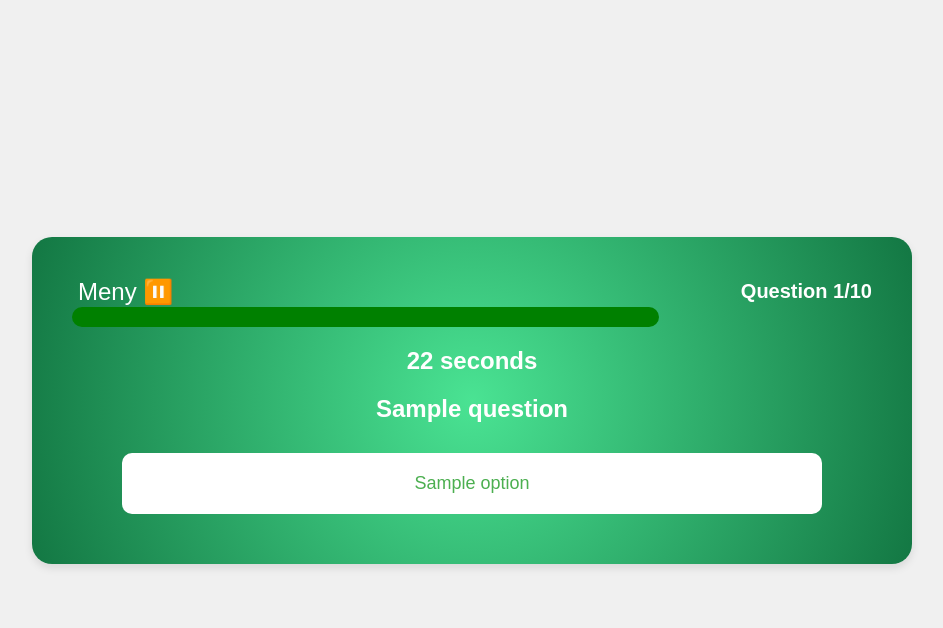
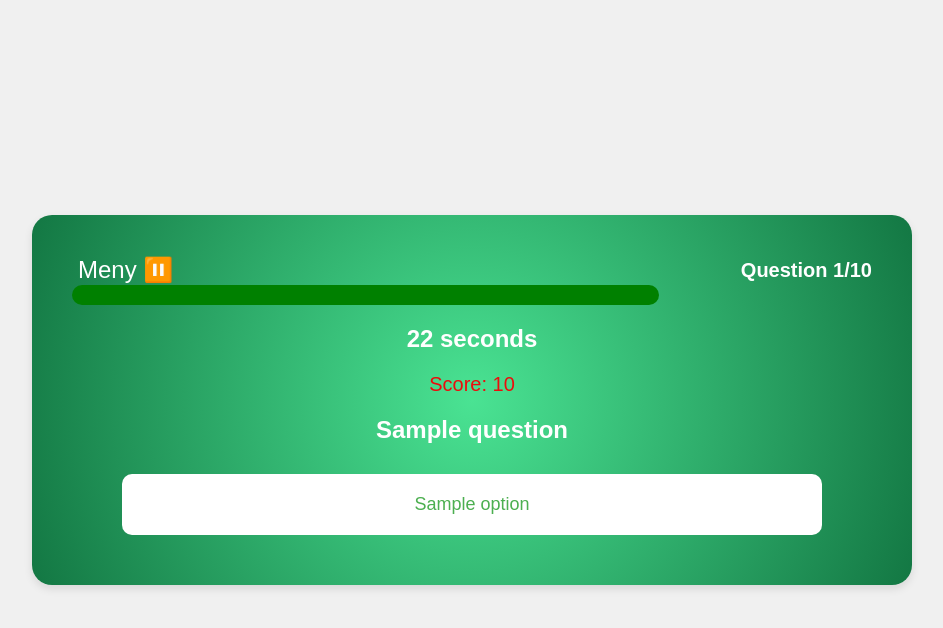
Before and after one commit to Peppino9/quiz-python-game, a Flask app: template templates/question.html in a window 1280 px wide. Shown: the top 628 px of the page, without its empty margins (168-1111 px from the left). Run offline with Flask 3, Linux system fonts and the light colour scheme; the template is opened without the code that fills it: most values are stand-ins (such as "Sample title", 1, 10 or a date in 2020); some libraries are stand-ins or nearby versions.

Commit message:
visa score

```diff
--- a/app.py
+++ b/app.py
@@ -234,7 +234,8 @@ def show_question():
     if 'current_question' not in session or session['current_question'] >= len(session['questions']):
         return redirect(url_for('show_results'))
     question = session['questions'][session['current_question']]
-    return render_template('question.html', question=question)
+    score = session.get('score', 0)
+    return render_template('question.html', question=question, score=score)
 
 @app.route('/suggest')
 def suggest():
@@ -280,7 +281,7 @@ def answer():
     if correct:
         session['score'] += int(elapsed_time * multiplier)
     session['start_time'] = time.time()  # Reset the timer
-    return render_template('answer.html', question=current, chosen=choice, correct=correct)
+    return render_template('answer.html', question=current, chosen=choice, correct=correct, score=session['score'])
 
 @app.route('/results')
 def show_results():
--- a/static/quiz.css
+++ b/static/quiz.css
@@ -102,6 +102,12 @@ h1 {
     transition: color 0.5s, transform 0.5s;
 }
 
+#score-display {
+    color: rgb(237, 12, 12);
+    font-size: 20px;
+    margin: 0;
+}
+
 .warning {
     color: red;
     transform: scale(1.2);
--- a/templates/question.html
+++ b/templates/question.html
@@ -15,6 +15,7 @@
                 <div class="progress-bar progress-bar-success" id="progress-bar" style="width:100%;"></div>
             </div>
             <p id="timer-display" class="countdown">30 seconds</p>
+            <p id="score-display">Score: {{ score }}</p>
 
             <h1>{{ question['question'] }}</h1>
             <form action="/answer" method="post" id="answer-form">
```
